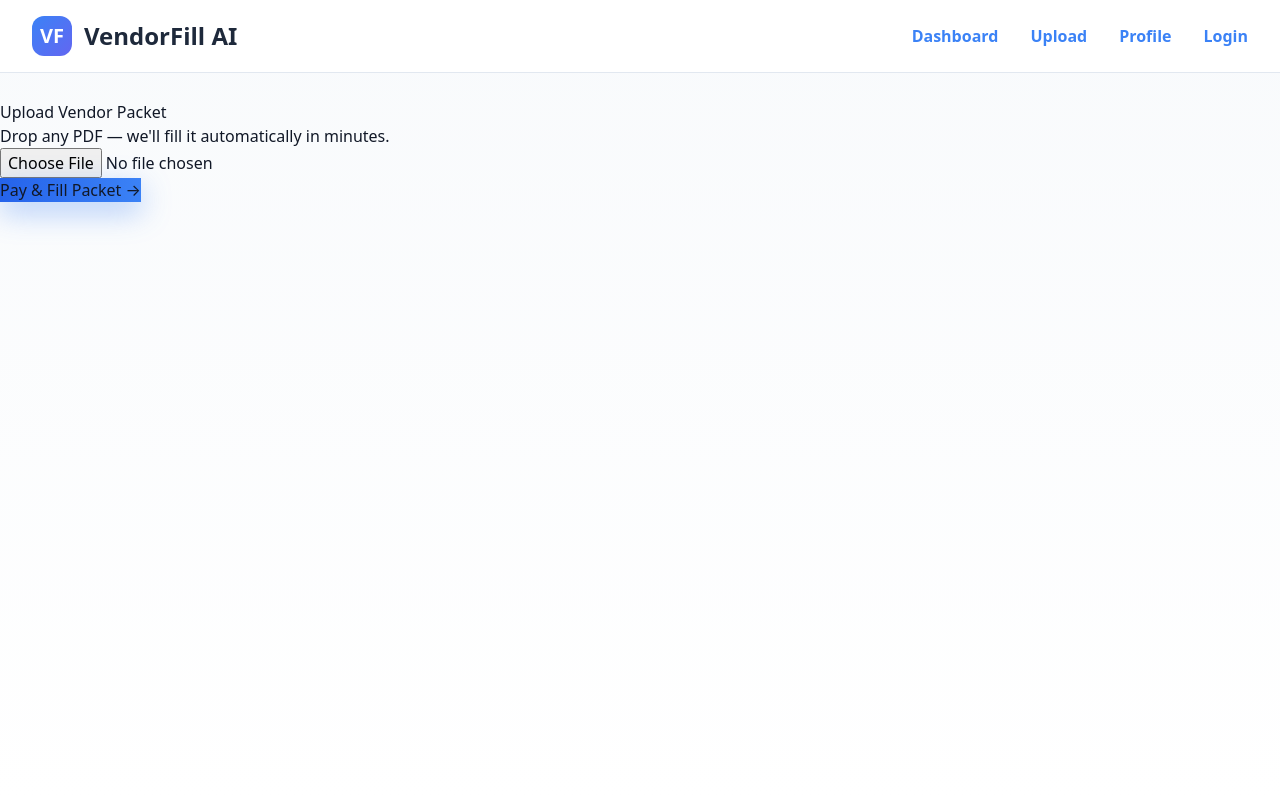
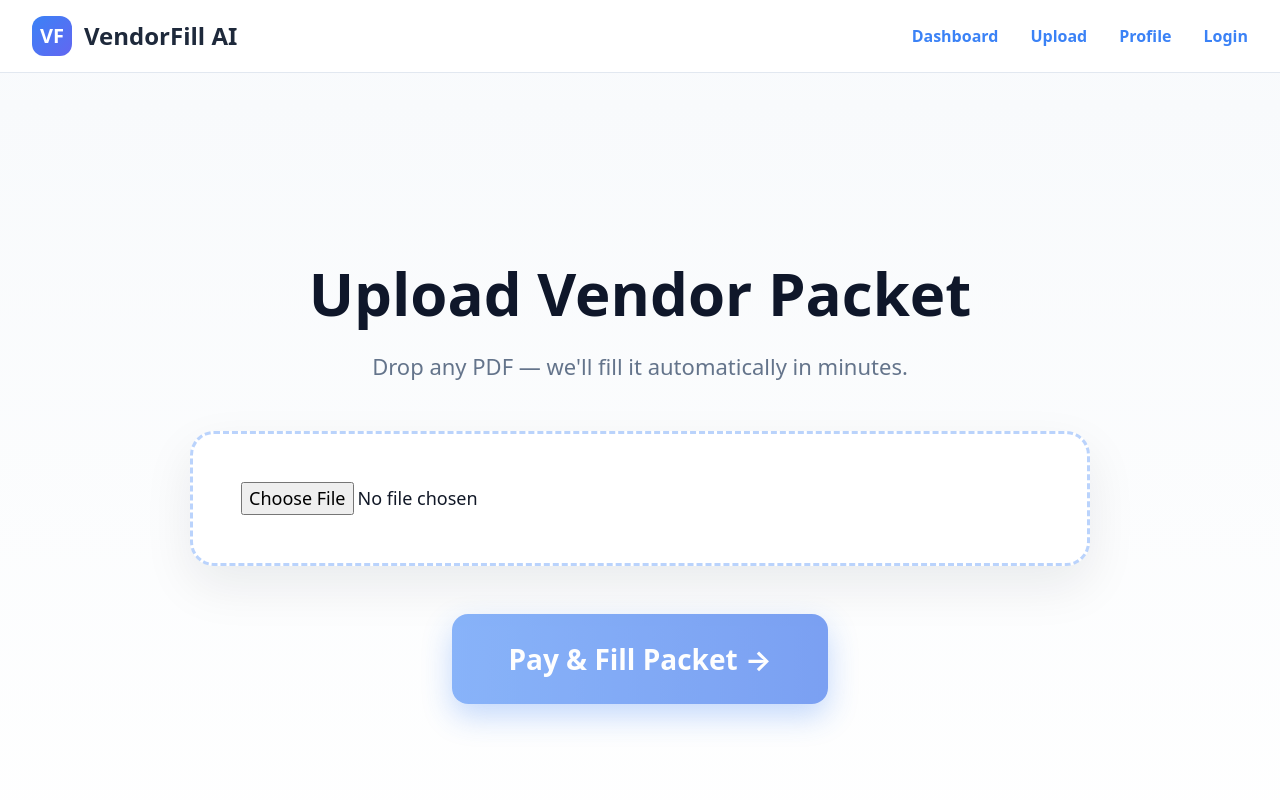
Before and after one commit to deansw/vendorfill, a Next.js app: page /upload in a window 1280 px wide. Shown: the top 800 px of the page. Built offline with nearby package versions, Linux system fonts and the light colour scheme.

Commit message:
Update page.tsx

```diff
--- a/app/upload/page.tsx
+++ b/app/upload/page.tsx
@@ -1,6 +1,6 @@
-// app/upload/page.tsx — PROFESSIONAL LOOK
 "use client"
 import { useState } from "react"
+import PageShell from "@/components/PageShell"
 
 export default function Upload() {
   const [file, setFile] = useState<File | null>(null)
@@ -9,31 +9,51 @@ export default function Upload() {
   const handleUpload = async () => {
     if (!file) return alert("Please select a PDF")
     setLoading(true)
-    // Your AI call goes here (we'll add it next)
     alert(`Processing ${file.name}... (AI will fill in 10-40 seconds)`)
     setLoading(false)
   }
 
+  const price =
+    !file ? null : file.size > 5_000_000 ? "199" : file.size > 2_000_000 ? "129" : "79"
+
   return (
-    <div className="min-h-screen bg-gradient-to-b from-slate-50 to-white">
-      <div className="pt-32 pb-24 text-center px-6 max-w-4xl mx-auto">
-        <h1 className="text-5xl md:text-6xl lg:text-7xl font-black tracking-tight text-gray-900 mb-12">
-          Upload Vendor Packet
-        </h1>
-        <p className="text-xl text-gray-600 mb-12 max-w-2xl mx-auto">
-          Drop any PDF — we'll fill it automatically in minutes.
-        </p>
-
-        <div className="bg-white rounded-3xl shadow-2xl p-16 border-4 border-dashed border-blue-200 mb-12">
+    <PageShell
+      title="Upload Vendor Packet"
+      subtitle="Drop any PDF — we'll fill it automatically in minutes."
+    >
+      <div
+        style={{
+          background: "white",
+          borderRadius: "24px",
+          boxShadow: "0 20px 50px rgba(15, 23, 42, 0.08)",
+          padding: "48px",
+          border: "3px dashed rgba(59,130,246,0.35)",
+          maxWidth: "900px",
+          margin: "0 auto 48px auto",
+          textAlign: "left",
+        }}
+      >
         <input
           type="file"
           accept=".pdf"
           onChange={(e) => setFile(e.target.files?.[0] || null)}
-            className="block w-full text-lg file:mr-6 file:py-4 file:px-8 file:rounded-full file:border-0 file:bg-blue-50 file:text-blue-700 hover:file:bg-blue-100"
+          style={{
+            width: "100%",
+            fontSize: "18px",
+          }}
         />
-          {file && (
-            <p className="mt-10 text-3xl font-bold text-blue-600">
-              Price: ${file.size > 5_000_000 ? "199" : file.size > 2_000_000 ? "129" : "79"}
+
+        {price && (
+          <p
+            style={{
+              marginTop: "28px",
+              fontSize: "28px",
+              fontWeight: "800",
+              color: "#2563eb",
+              textAlign: "center",
+            }}
+          >
+            Price: ${price}
           </p>
         )}
       </div>
@@ -41,15 +61,24 @@ export default function Upload() {
       <button
         onClick={handleUpload}
         disabled={!file || loading}
-          className="inline-block bg-blue-600 hover:bg-blue-700 text-white font-bold text-2xl px-12 py-6 rounded-xl shadow-lg hover:shadow-2xl transition-all duration-300 hover:-translate-y-1 disabled:opacity-50"
         style={{
-            background: "linear-gradient(to right, #2563eb, #3b82f6)",
-            boxShadow: "0 10px 30px rgba(59, 130, 246, 0.4)",
+          display: "inline-block",
+          background: "linear-gradient(to right, #3b82f6, #2563eb)",
+          color: "white",
+          padding: "24px 56px",
+          borderRadius: "16px",
+          fontSize: "28px",
+          fontWeight: "700",
+          border: "none",
+          textDecoration: "none",
+          boxShadow: "0 12px 30px rgba(59, 130, 246, 0.5)",
+          transition: "all 0.3s ease",
+          cursor: !file || loading ? "not-allowed" : "pointer",
+          opacity: !file || loading ? 0.6 : 1,
         }}
       >
         {loading ? "Processing..." : "Pay & Fill Packet →"}
       </button>
-      </div>
-    </div>
+    </PageShell>
   )
 }
```
Lines whose indentation alone changed are shown as unchanged.
